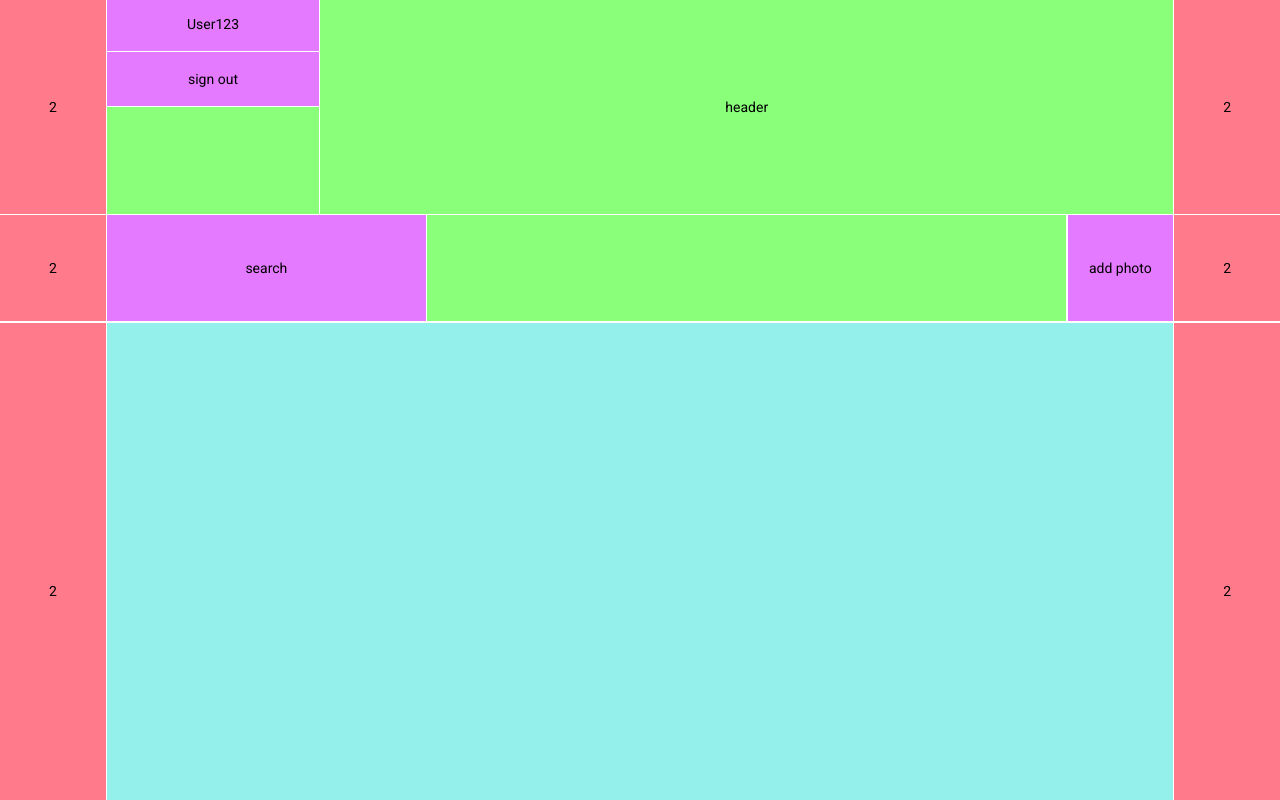
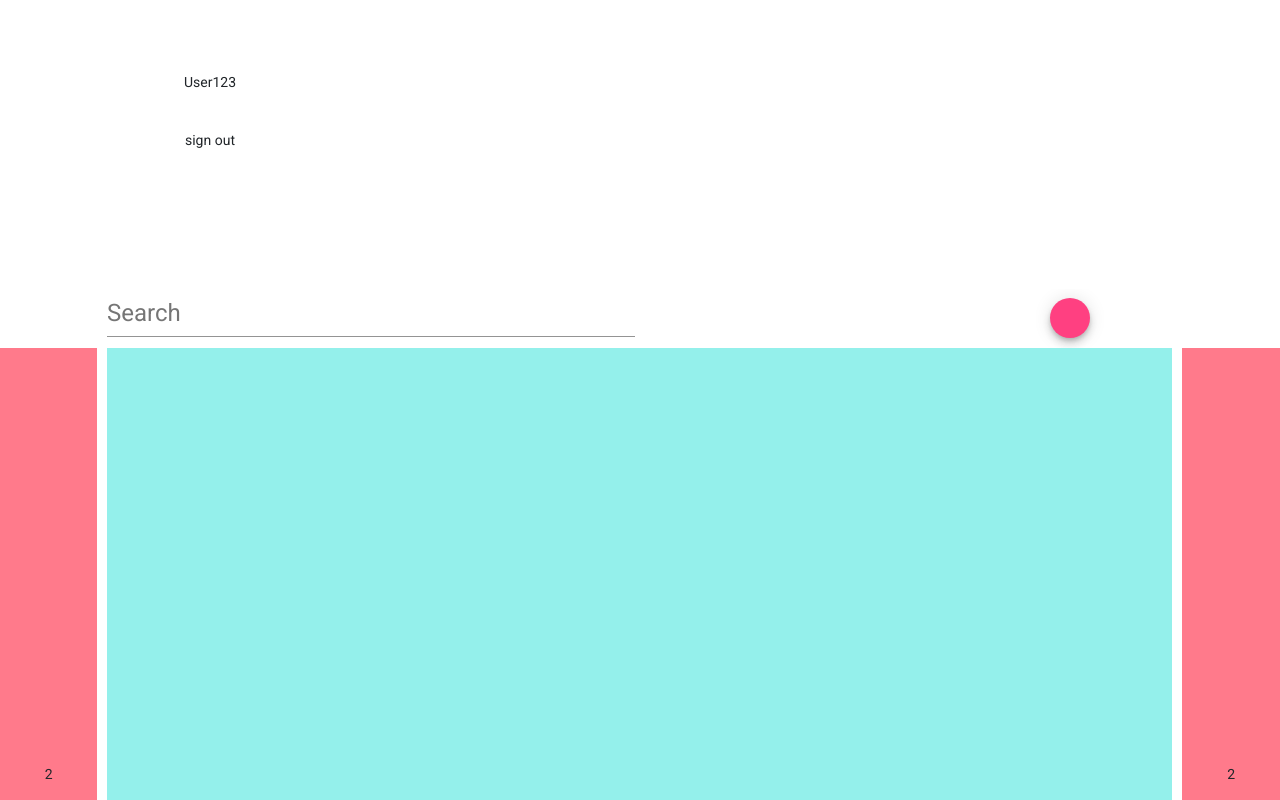
Before and after one commit to mnauman319/SnapgramFrontend, an Angular app: page /home in a window 1280 px wide. Shown: the top 800 px of the page. Built offline with nearby package versions, Linux system fonts and the light colour scheme.

Commit message:
added maodules

```diff
--- a/src/app/components/homepage/homepage.component.html
+++ b/src/app/components/homepage/homepage.component.html
@@ -1,30 +1,50 @@
-<mat-grid-list cols="12" rowHeight="10:1">
+<section>
+    <mat-grid-list cols="12" rowHeight="10:1" [gutterSize]="'10px'">
+        <mat-grid-tile [colspan]="12" [rowspan]="5"></mat-grid-tile>
 
-    <mat-grid-tile [colspan]="1" [rowspan]="20" style="background-color:rgb(255, 122, 139)"> 2</mat-grid-tile>
-        <mat-grid-tile [colspan]="2" [rowspan]="20">
+        <mat-grid-tile [colspan]="1" [rowspan]="20"> </mat-grid-tile>
+        <mat-grid-tile [colspan]="10" [rowspan]="20">
             <div class='internalMatGrid'>
-                <mat-grid-list cols="2" rowHeight="10:1">
-                    <mat-grid-tile [colspan]="2" [rowspan]="5" style="background-color:rgb(228, 122, 255)"> User123 </mat-grid-tile>
-                    <mat-grid-tile [colspan]="2" [rowspan]="5" style="background-color:rgb(228, 122, 255)"> sign out </mat-grid-tile>
-                    <mat-grid-tile [colspan]="2" [rowspan]="10" style="background-color:rgb(137, 255, 122)"></mat-grid-tile>
+                <mat-grid-list cols="10" rowHeight="10:1" [gutterSize]="'10px'">
+                        <mat-grid-tile id='user-profile-icon' [colspan]="2" [rowspan]="5"> User123 </mat-grid-tile>
+                        <mat-grid-tile [colspan]="8" [rowspan]="5"> </mat-grid-tile>
+                        <mat-grid-tile [colspan]="2" [rowspan]="5"> sign out </mat-grid-tile>
+                        <mat-grid-tile [colspan]="8" [rowspan]="10" ></mat-grid-tile>
                 </mat-grid-list>
             </div>
         </mat-grid-tile>
-        <mat-grid-tile [colspan]="8" [rowspan]="20" style="background-color:rgb(137, 255, 122)">header</mat-grid-tile>
-    <mat-grid-tile [colspan]="1" [rowspan]="20" style="background-color:rgb(255, 122, 139)"> 2</mat-grid-tile>
+        <mat-grid-tile [colspan]="1" [rowspan]="20"> </mat-grid-tile>
+        <mat-grid-tile [colspan]="12" [rowspan]="1"> </mat-grid-tile>
+    </mat-grid-list>
+</section>
 
-    <mat-grid-tile [colspan]="1" [rowspan]="10" style="background-color:rgb(255, 122, 139)"> 2</mat-grid-tile>
-        <mat-grid-tile [colspan]="3" [rowspan]="10" style="background-color:rgb(228, 122, 255)"> search</mat-grid-tile>
-        <mat-grid-tile [colspan]="6" [rowspan]="10" style="background-color:rgb(137, 255, 122)"> </mat-grid-tile>
-        <mat-grid-tile [colspan]="1" [rowspan]="10" style="background-color:rgb(228, 122, 255)"> add photo</mat-grid-tile>
+<section>
+    <mat-grid-list cols="24" rowHeight="10:1" [gutterSize]="'10px'" >
+        <mat-grid-tile [colspan]="2" [rowspan]="12"> </mat-grid-tile>
+        <mat-grid-tile [colspan]="10" [rowspan]="12">
+        <mat-form-field id='search-bar'>
+                <mat-label>Search</mat-label>
+                <input matInput placeholder="Ex. Pizza" value="">
+        </mat-form-field>
+        </mat-grid-tile>
+        <mat-grid-tile [colspan]="6" [rowspan]="12"> </mat-grid-tile>
+        <mat-grid-tile [colspan]="4" [rowspan]="12">
+            <button mat-mini-fab color="accent" aria-label="Example icon button with a plus one icon">
+                <mat-icon>plus_sign</mat-icon>
+              </button>
+        </mat-grid-tile>
+        <mat-grid-tile [colspan]="2" [rowspan]="12"> </mat-grid-tile>
+    </mat-grid-list>
+</section>
 
-    <mat-grid-tile [colspan]="1" [rowspan]="10" style="background-color:rgb(255, 122, 139)"> 2</mat-grid-tile>
+<section>
+    <mat-grid-list cols="12" rowHeight="10:1" [gutterSize]="'10px'">
+        <mat-grid-tile [colspan]="1" [rowspan]="75" style="background-color:rgb(255, 122, 139)"> 2</mat-grid-tile>
+            <mat-grid-tile [colspan]="10" [rowspan]="75" style="background-color:rgb(148, 240, 235)">
 
-    <mat-grid-tile [colspan]="1" [rowspan]="50" style="background-color:rgb(255, 122, 139)"> 2</mat-grid-tile>
-        <mat-grid-tile [colspan]="10" [rowspan]="50" style="background-color:rgb(148, 240, 235)">
+            </mat-grid-tile>
+        <mat-grid-tile [colspan]="1" [rowspan]="75" style="background-color:rgb(255, 122, 139)"> 2</mat-grid-tile>
 
-        </mat-grid-tile>
-    <mat-grid-tile [colspan]="1" [rowspan]="50" style="background-color:rgb(255, 122, 139)"> 2</mat-grid-tile>
-
-    <mat-grid-tile [colspan]="12" [rowspan]="10" style="background-color:rgb(228, 122, 255)"> Footer</mat-grid-tile>
-  </mat-grid-list>
+        <mat-grid-tile [colspan]="12" [rowspan]="10" style="background-color:rgb(228, 122, 255)"> Footer</mat-grid-tile>
+    </mat-grid-list>
+</section>
--- a/src/index.html
+++ b/src/index.html
@@ -8,6 +8,7 @@
   <link rel="icon" type="image/x-icon" href="favicon.ico">
   <link href="https://fonts.googleapis.com/css?family=Roboto:300,400,500&display=swap" rel="stylesheet">
   <link href="https://fonts.googleapis.com/icon?family=Material+Icons" rel="stylesheet">
+  <link rel="stylesheet" href="https://stackpath.bootstrapcdn.com/bootstrap/4.5.2/css/bootstrap.min.css" integrity="sha384-JcKb8q3iqJ61gNV9KGb8thSsNjpSL0n8PARn9HuZOnIxN0hoP+VmmDGMN5t9UJ0Z" crossorigin="anonymous">
 </head>
 <body class="mat-typography">
   <app-root></app-root>
--- a/src/styles.css
+++ b/src/styles.css
@@ -11,4 +11,13 @@ body { margin: 0; font-family: Roboto, "Helvetica Neue", sans-serif; }
 
 md-grid-tile{
     height: calc(100vh - 24px);
+    border:  1px solid black;
 }
+
+#search-bar{
+    min-width: 100%;
+    min-height: 100%;
+    font-size: x-large;
+    padding-bottom: 0;
+
+}
```
Also changed, not shown: src/app/app.module.ts (+6 -1 lines).
